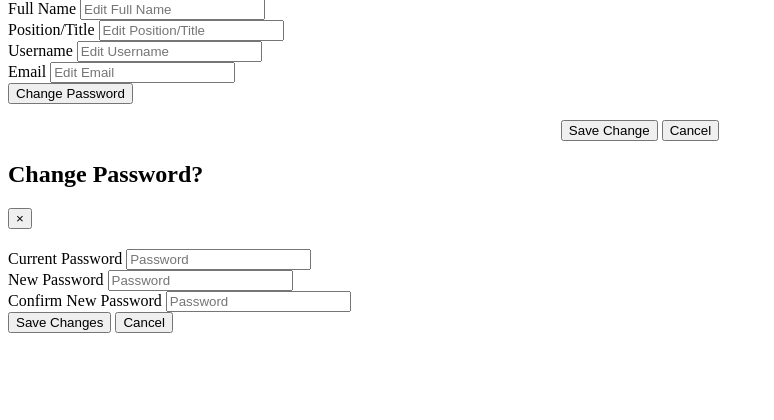
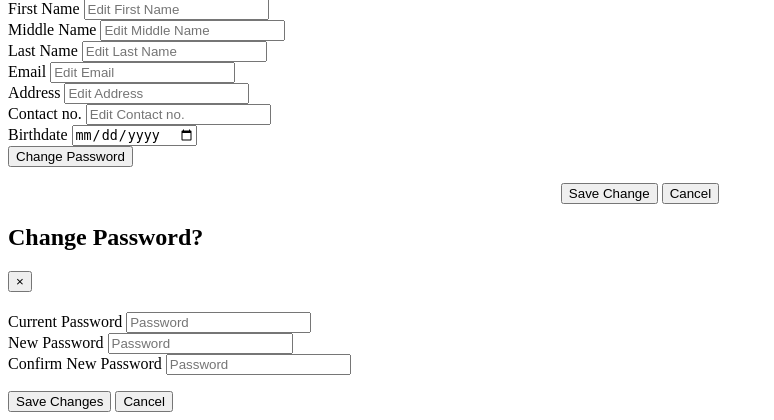
Before and after one commit to elkatakiku/PetroconEngineeringSevices, a PHP site: page /PetroconEngineeringServices/views/profile/profile.php in a window 1280 px wide. Shown: the part 444-864 px from the top of the page, without its empty margins (0-774 px from the left). Before the commit the page ends 777 px from the top, so only its background shows below. Run offline with PHP 8.4, Linux system fonts and the light colour scheme; some libraries are stand-ins or nearby versions; grey boxes are pictures that could not be loaded.

Commit message:
Modify register class add address

```diff
--- a/app/views/profile/profile.php
+++ b/app/views/profile/profile.php
@@ -14,31 +14,42 @@
             </div>
           </div>
 
-          <form action="<?= SITE_URL.US.'profile/profiles' ?>" method="POST" id="proform">
+          <form action="<?= SITE_URL.US.'profile/profiles'?>" method="POST" id="proform">
             <div class="form-group">
-                <label for="">Full Name</label>
-                <input type="text" class="form-control" name="fullname" id="" aria-describedby="helpId" placeholder="Edit Full Name">
+              <label for="">First Name</label>
+              <input type="text" class="form-control" name="firstName" id="" aria-describedby="helpId" placeholder="Edit First Name">
             </div>
             <div class="form-group">
-                <label for="">Position/Title</label>
-                <input type="text" class="form-control" name="position" id="" aria-describedby="helpId" placeholder="Edit Position/Title">
+              <label for="">Middle Name</label>
+              <input type="text" class="form-control" name="middleName" id="" aria-describedby="helpId" placeholder="Edit Middle Name">
             </div>
             <div class="form-group">
-                <label for="">Username</label>
-                <input type="text" class="form-control" name="username" id="" aria-describedby="helpId" placeholder="Edit Username">
+              <label for="">Last Name</label>
+              <input type="text" class="form-control" name="lastName" id="" aria-describedby="helpId" placeholder="Edit Last Name">
             </div>
             <div class="form-group">
               <label for="">Email</label>
               <input type="text" class="form-control" name="email" id="" aria-describedby="helpId" placeholder="Edit Email">
             </div>
             <div class="form-group">
-                <button type="button" class="btn action-btn" data-toggle="popup" data-target="#popupChangePass">
-                  Change Password</button> <!---pop up to----->
+              <label for="">Address</label>
+              <input type="text" class="form-control" name="address" id="" aria-describedby="helpId" placeholder="Edit Address">
+            </div>
+            <div class="form-group">
+              <label for="">Contact no.</label>
+              <input type="text" class="form-control" name="contactNo" id="" aria-describedby="helpId" placeholder="Edit Contact no.">
+            </div>
+            <div class="form-group">
+              <label for="">Birthdate</label>
+              <input type="date" class="form-control" name="birthdate" id="" aria-describedby="helpId" placeholder="">
+            </div>
+            <div class="form-group">
+              <button type="button" class="btn action-btn" data-toggle="popup" data-target="#popupChangePass"> Change Password</button>
+              <!---pop up to----->
             </div>
           </form>
-
           <div class="btn-side" style="text-align: center;">
-            <button type="submit" form="proform" class="btn action-btn" onclick="changePage('clientprofile.html')">Save Change</button>
+            <button type="submit" form="proform" name="modifyProfile" class="btn action-btn">Save Change</button>
             <button type="button" class="btn outline-action-btn" onclick="changePage('clientprofile.html')">Cancel</button>
           </div>
         </div>
@@ -57,22 +68,24 @@
             </div>
 
             <div class="pbody">
+              <form action="<?= SITE_URL.US.'profile/profilesChangePass' ?>" method="POST" id="changePassForm">
                 <div class="form-group">
                     <label for=""> Current Password</label>
-                    <input type="password" class="form-control" name="currentpass" id="" placeholder="Password">
+                    <input type="password" class="form-control" name="currentPass" id="" placeholder="Password">
                 </div>
                 <div class="form-group">
                     <label for="">New Password</label>
-                    <input type="password" class="form-control" name="newpass" id="" placeholder="Password">
+                    <input type="password" class="form-control" name="newPass" id="" placeholder="Password">
                 </div>
                 <div class="form-group">
                     <label for="">Confirm New Password</label>
-                    <input type="password" class="form-control" name="confirmnew" id="" placeholder="Password">
+                    <input type="password" class="form-control" name="confirmNew" id="" placeholder="Password">
                 </div>
+              </form>
             </div>
 
             <div class="pfooter">
-                <button type="submit" class="btn action-btn">Save Changes</button>
+                <button type="submit" name="changePassword" form="changePassForm" class="btn action-btn">Save Changes</button>
                 <button type="button" class="btn link-btn" data-dismiss="popup">Cancel</button>
             </div>
         </div>
```
Also changed, not shown: app/controllers/profile.controller.php (+75 -9 lines), app/entities/Register.class.php (+13 -3 lines), app/models/profile.model.php (+62 -0 lines). Lines whose indentation alone changed are shown as unchanged.
